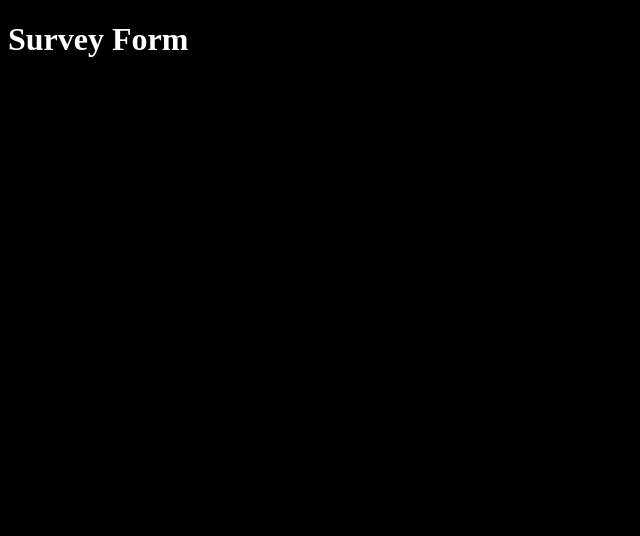
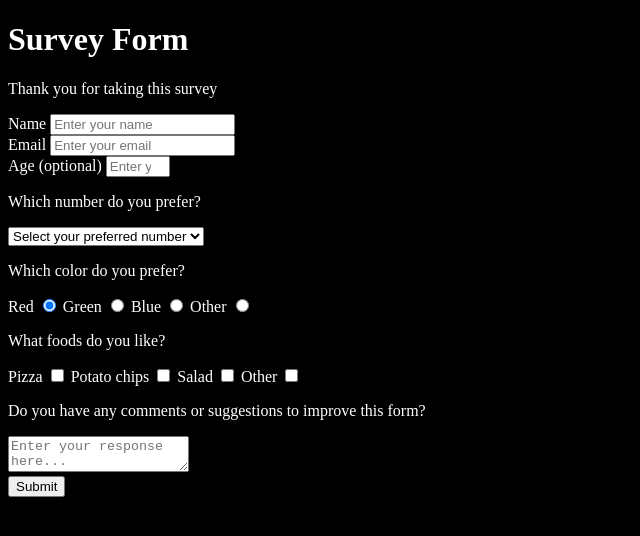
Before and after one commit to bizforgeo/survey-form, a plain HTML site: page index.html in a window 1280 px wide. Shown: the whole page, without its empty margins (0-640 px from the left). Drawn offline with Linux system fonts and the light colour scheme.

Commit message:
Add to index.html

```diff
--- a/index.html
+++ b/index.html
@@ -7,9 +7,87 @@
         <link rel="stylesheet" href="./styles.css">
     </head>
     <body>
-        <header></header>
+        <header>
+            <h1 id="title">Survey Form</h1>
+            <p id="description">Thank you for taking this survey</p>
+        </header>
         <main>
-            <h1>Survey Form</h1>
+            <form id="survey-form">
+                <div class="form-group">
+                    <label id="name-label" for="name">
+                        Name
+                        <input type="text" name="name" id="name" class="form-control" placeholder="Enter your name" required>
+                    </label>
+                </div>
+                <div class="form-group">
+                    <label id="email-label" for="email">
+                        Email
+                        <input id="email" type="email" name="email" for="email" class="form-control" placeholder="Enter your email" required>
+                    </label>
+                </div>
+                <div class="form-group">
+                    <label id="number-label" for="age">
+                        Age (optional)
+                        <input id="number" type="number" name="age" for="age" class="form-control" placeholder="Enter your age" min="13" max="113">
+                    </label>
+                </div>
+                <div class="form-group">
+                    <p>Which number do you prefer?</p>
+                    <select id="dropdown" class="form-control" required>
+                        <option disabled selected value>Select your preferred number</option>
+                        <option value="1">Number 1</option>
+                        <option value="2">Number 2</option>
+                        <option value="3">Number 3</option>
+                        <option value="4">Number 4</option>
+                        <option value="other">Other</option>
+                    </select>
+                </div>
+                <div class="form-group">
+                    <p>Which color do you prefer?</p>
+                    <label>
+                        Red
+                        <input name="preferred-color" value="red" type="radio" class="input-radio" checked>
+                    </label>
+                    <label>
+                        Green
+                        <input name="preferred-color" value="green" type="radio" class="input-radio">
+                    </label>
+                    <label>
+                        Blue
+                        <input name="preferred-color" value="blue" type="radio" class="input-radio">
+                    </label>
+                    <label>
+                        Other
+                        <input name="preferred-color" value="other" type="radio" class="input-radio">
+                    </label>
+                </div>
+                <div class="form-group">
+                    <p>What foods do you like?</p>
+                    <label>
+                        Pizza
+                        <input name="liked-food" value="pizza" type="checkbox" class="input-checkbox">
+                    </label>
+                    <label>
+                        Potato chips
+                        <input name="liked-food" value="potato-chips" type="checkbox" class="input-checkbox">
+                    </label>
+                    <label>
+                        Salad
+                        <input name="liked-food" value="salad" type="checkbox" class="input-checkbox">
+                    </label>
+                    <label>
+                        Other
+                        <input name="liked-food" value="other" type="checkbox" class="input-checkbox">
+                    </label>
+                </div>
+                <div class="form-group">
+                    <p>Do you have any comments or suggestions to improve this form?</p>
+                    <textarea id="comments" class="input-textarea" name="comment" placeholder="Enter your response here..."></textarea>
+                </div>
+                <div class="form-group">
+                    <button id="submit" type="submit" class="submit-button">Submit</button>
+                </div>
+            </form>
         </main>
     </body>
 </html>
```
